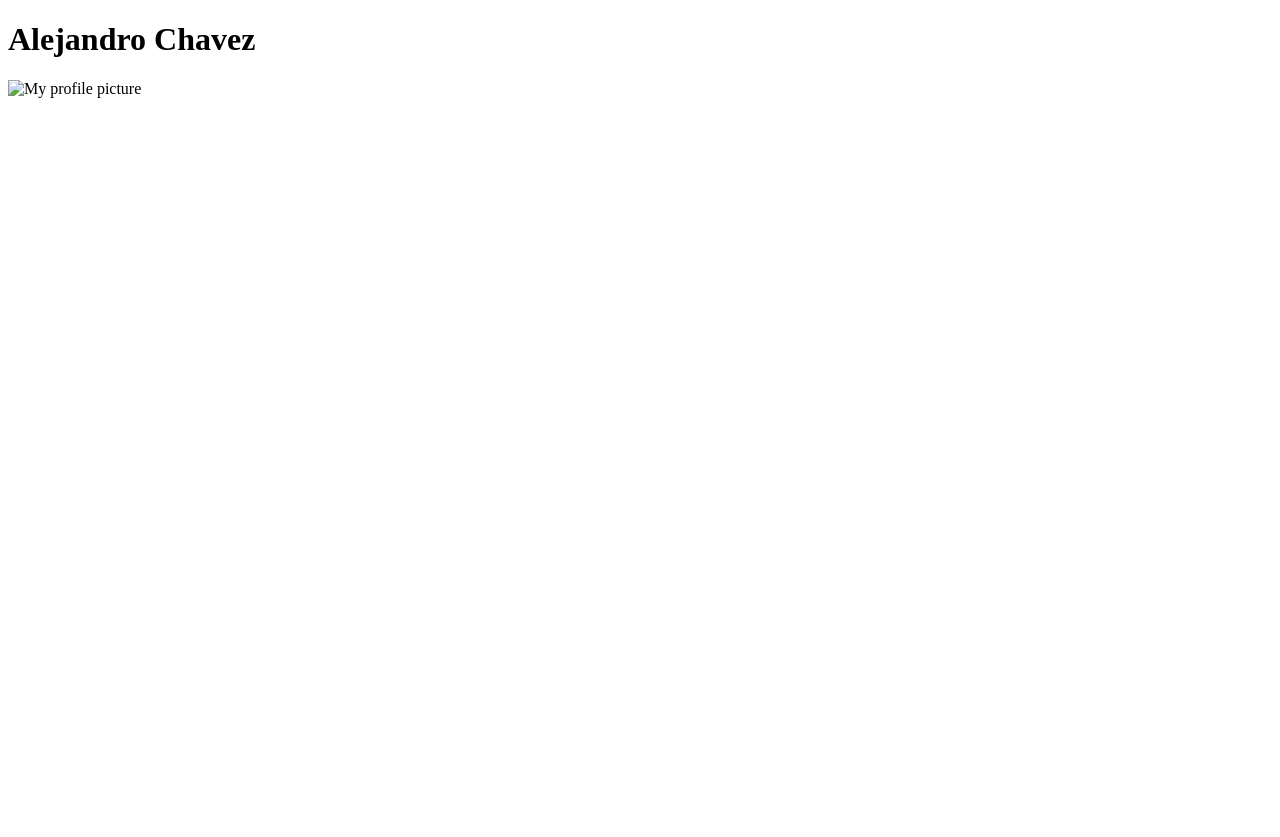
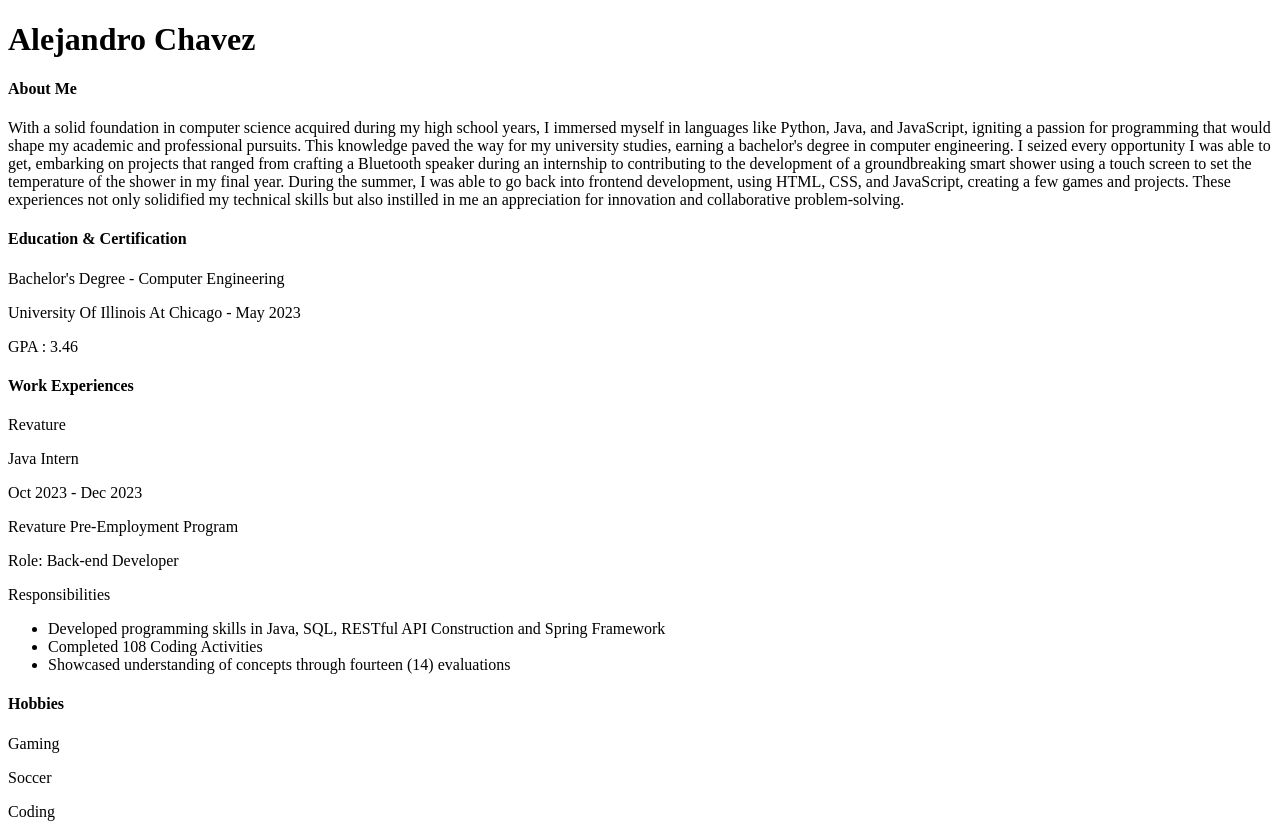
Before and after one commit to the-alejandrochavez/assignments, a plain HTML site: page 04-23-2024/assignment04/index.html in a window 1280 px wide. Before the commit the page ends 800 px from the top, so only its background shows below. Drawn offline with Linux system fonts and the light colour scheme.

Commit message:
added some HTML

```diff
--- a/04-23-2024/assignment04/index.html
+++ b/04-23-2024/assignment04/index.html
@@ -9,7 +9,57 @@
 
 <body>
     <h1>Alejandro Chavez</h1>
-    <img src="" alt="My profile picture">
+    <main>
+        <div>
+            <h4>About Me</h4>
+            <p>With a solid foundation in computer science acquired during my high school years, I immersed myself in
+                languages like
+                Python, Java, and JavaScript, igniting a passion for programming that would shape my academic and
+                professional pursuits.
+                This knowledge paved the way for my university studies, earning a bachelor's degree in computer
+                engineering. I seized
+                every opportunity I was able to get, embarking on projects that ranged from crafting a Bluetooth speaker
+                during an
+                internship to contributing to the development of a groundbreaking smart shower using a touch screen to
+                set the
+                temperature of the shower in my final year. During the summer, I was able to go back into frontend
+                development, using
+                HTML, CSS, and JavaScript, creating a few games and projects. These experiences not only solidified my
+                technical skills
+                but also instilled in me an appreciation for innovation and collaborative problem-solving.</p>
+        </div>
+        <div>
+            <h4>Education & Certification</h4>
+            <p>Bachelor's Degree - Computer Engineering</p>
+            <p>University Of Illinois At Chicago - May 2023</p>
+            <p>GPA : 3.46</p>
+        </div>
+        <div>
+            <h4>Work Experiences</h4>
+            <div>
+                <p>Revature</p>
+                <p>Java Intern</p>
+            </div>
+            <p>Oct 2023 - Dec 2023</p>
+            <div>
+                <p>Revature Pre-Employment Program</p>
+                <p>Role: Back-end Developer</p>
+            </div>
+            <p>Responsibilities</p>
+            <ul>
+                <li>Developed programming skills in Java, SQL, RESTful API Construction and Spring Framework</li>
+                <li>Completed 108 Coding Activities</li>
+                <li>Showcased understanding of concepts through fourteen (14) evaluations</li>
+            </ul>
+        </div>
+        <div>
+            <h4>Hobbies</h4>
+            <p>Gaming</p>
+            <p>Soccer</p>
+            <p>Coding</p>
+        </div>
+    </main>
+
 </body>
 
 </html>
```
